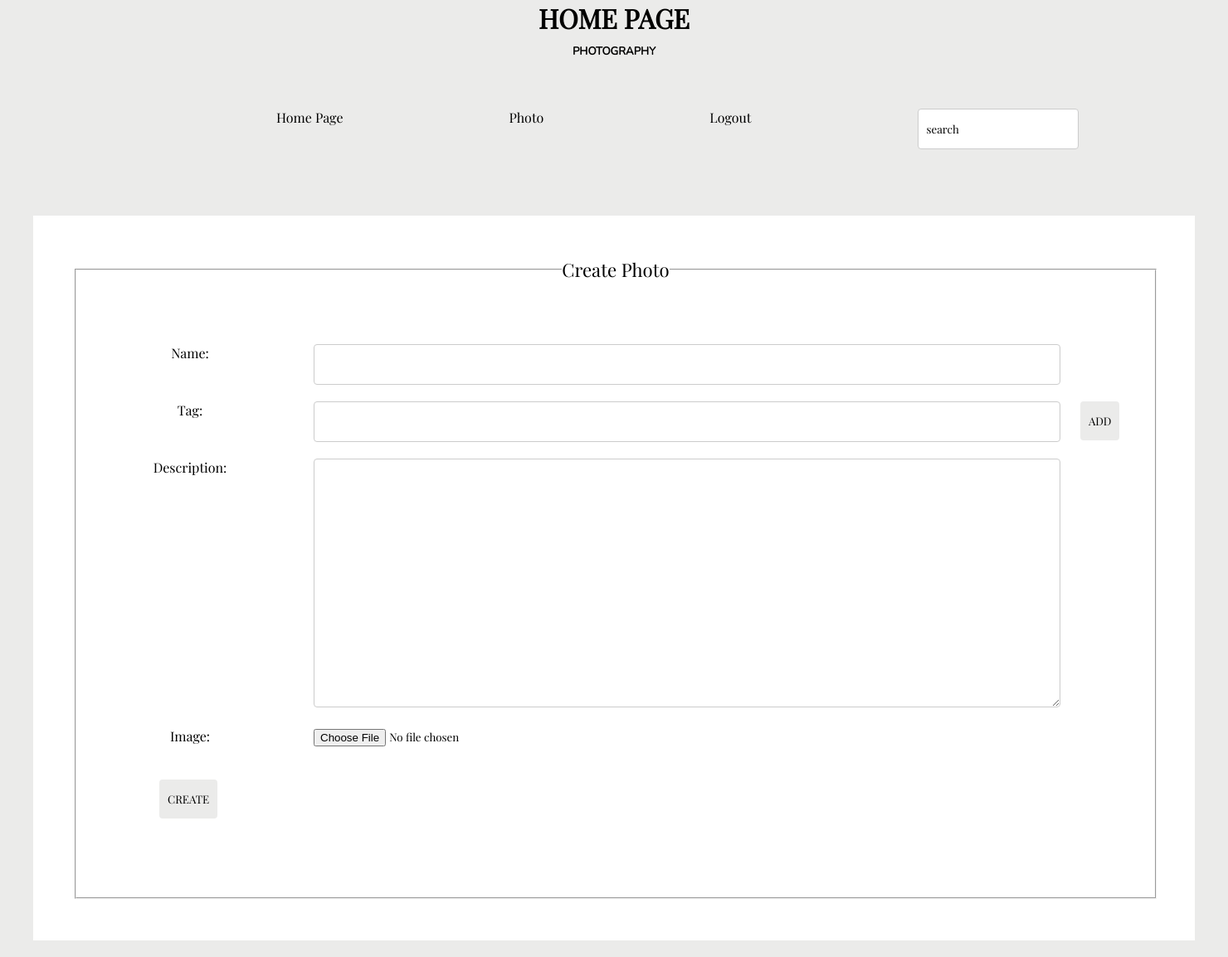
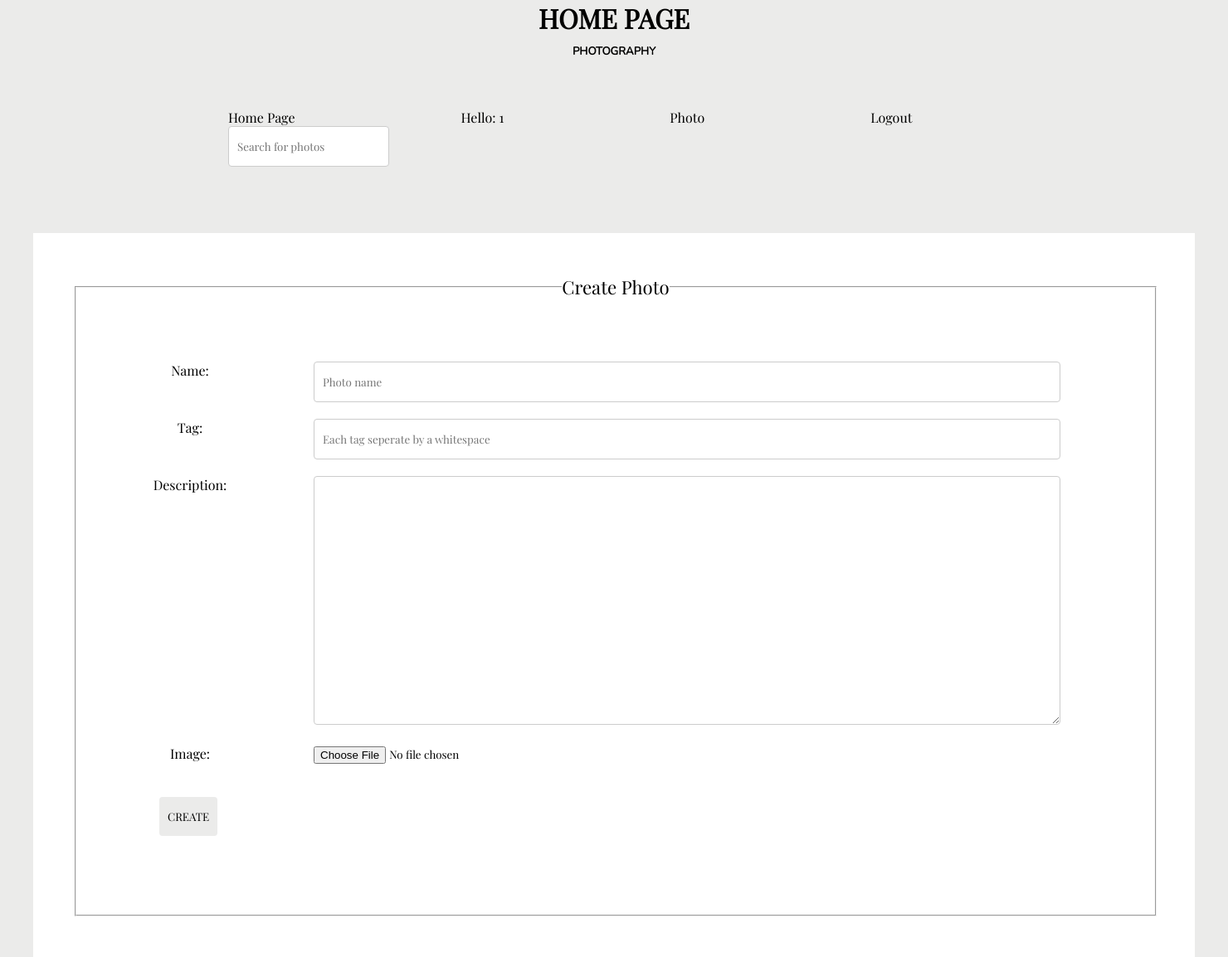
Before and after one commit to QuangAnh321/Web-assignment-project, a PHP site: page /Profile/photoUpload.php in a window 1480 px wide; the page is wider, and only the part inside the window is pictured. Shown: the part 50-1204 px from the top of that part at 83% size. Run offline with PHP 8.4, Linux system fonts and the light colour scheme; a user stored in the database is signed in; a stand-in replaces the project's code that opens the database connection; some libraries are stand-ins or nearby versions.

```diff
--- a/Asset/css/style.css
+++ b/Asset/css/style.css
@@ -40,7 +40,7 @@ h3{
 
 
 .menu {
-    width: 80%;
+    width: 1300px;
     background-color: #ffffff;
     margin: auto;
     margin-bottom: 50px;
@@ -92,7 +92,7 @@ h3{
 }
 
 .content ul li{
-    width: 300px;
+    width: 260px;
     float: left;
     /*width: 20%;*/
     margin: 10px 12px;
@@ -257,3 +257,16 @@ textarea {
     background: white;
 
 }
+
+.photoForm {
+    display:inline;
+}
+
+.error {
+    color: #a94442;
+  }
+
+  .success {
+    color: #3c763d;
+    text-align: center
+  }
--- a/Components/header.php
+++ b/Components/header.php
@@ -19,6 +19,7 @@
         <li><a href="/Web-assignment/index.php">Home Page</a></li>
         <?php
         if ((isset($_SESSION['username']) && $_SESSION['username'] != '')) {
+            echo "<li>Hello: ".$_SESSION['username']."</li>";
             echo "<li><a href='/Web-assignment/Profile/photoUpload.php'>Photo</a></li>";
             echo "<li><a href='/Web-assignment/Login/Logout.php'>Logout</a>";
         }
@@ -29,7 +30,7 @@
         }
         ?>
         <li>
-            <input type="text" name="search" value="search">
+            <input type="text" name="search" placeholder="Search for photos">
         </li>
     </ul>
 
--- /dev/null
+++ b/Core/Photos.php
@@ -0,0 +1,68 @@
+<?php
+require("../Database/config.php");
+session_start();
+$errors = array();
+if(isset($_POST["addPhoto"]) && isset($_FILES['image'])){
+      $name = mysqli_escape_string($_POST["name"]);
+      $allTags = mysqli_escape_string($_POST["tag"]);
+      $description = mysqli_escape_string($_POST["description"]);
+
+      // Ger user id (dang loi)
+      $getUserNameQuery = "SELECT user_id from users WHERE user_name =".$_SESSION['username'];
+      $result = mysqli_query($conn,  $getUserNameQuery);
+      $row = mysqli_fetch_assoc($result);
+      $user_id = $row["user_id"];
+
+      // File handling and insert photo in to db
+      $file_name = $_FILES['image']['name'];
+      $file_size =$_FILES['image']['size'];
+      $file_tmp =$_FILES['image']['tmp_name'];
+      $file_type=$_FILES['image']['type'];
+      $file_ext=strtolower(end(explode('.',$_FILES['image']['name'])));
+
+      $extensions= array("jpeg","jpg","png");
+
+      if(in_array($file_ext,$extensions)=== false){
+        array_push($errors, "Extension not allowed");
+      } else if ($file_size > 2097152) {
+        array_push($errors, "File size must be lower than 2MB");
+      } else {
+         $path = "/var/www/html/Web-assignment/";
+         $localPath = $path.$file_name;
+         if (is_dir($path)) {
+            @mkdir($path, 0777, true);
+         }
+         move_uploaded_file($file_tmp, $localPath);
+         $insertPhotoQuery = "INSERT INTO photos(photo_title, photo_description, user_id, photo_dir) VALUES('$name', '$description', '$user_id', '$localPath')";
+         $photo_id = mysqli_insert_id($conn);
+            if (mysqli_query($conn, $insertPhotoQuery)) {
+                echo "success";
+            } else {
+                echo "failed";
+                var_dump($user_id);
+            }
+      }
+
+      // Tag handling
+      $tagArray = explode(",", $allTags);
+      // check if the tag already exists
+      foreach($tagArray as $aTag) {
+         $checkTagQuery = "SELECT * FROM tags WHERE 'tag_name'='.$aTag.' LIMIT 1";
+         $tagResult = mysqli_query($conn, $checkTagQuery);
+         if ($tagResult == 0) {
+            $insertTagQuery = "INSERT INTO tags(tag_name) VALUES ('$aTag')";
+            mysqli_query($conn, $$insertTagQuery);
+            // get the last id inserted
+            $tag_id = mysqli_insert_id($conn);
+         } else {
+            // if found, get it's id
+            $tag = mysqli_fetch_assoc($checkTag);
+            $tag_id = $tag[0]['id'];
+         }
+      }
+
+      $insertTagPhotoQuery = "INSERT INTO tag_photo(photo_id, tag_id) VALUES ('.$photo_id.', '.$tag_id.')";
+      mysqli_query($conn, $insertTagPhotoQuery);
+
+   }
+?>
--- a/Profile/photoUpload.php
+++ b/Profile/photoUpload.php
@@ -1,25 +1,28 @@
 <?php
-    include "../Components/header.php"
+    require_once("../Database/config.php");
+    require_once("../Core/Photos.php");
+    include "../Components/header.php";
 ?>
 <title>Photo Upload</title>
 <link rel="stylesheet" href="../Asset/css/style.css">
-
 <div class="photo">
     <fieldset>
         <legend>Create Photo</legend>
         <div class="content">
                 <ul>
+                    <form action="photoUpload.php" class="photoForm" method="post" enctype="multipart/form-data">
                         <li style="width: 250px; text-align: center">Name:</li>
-                <li style="width: 900px"><input type="text" name="name"></li>
+                        <li style="width: 900px"><input type="text" name="name" placeholder="Photo name" required></li>
                         <li style="width: 250px; text-align: center">Tag: </li>
-                <li style="width: 900px"><input type="text" name="tag"></li>
-                <li style="width: 50px"><input type="submit" name="add" value="ADD"></li>
+                        <li style="width: 900px"><input type="text" name="tag" placeholder="Each tag seperate by a whitespace" required></li>
                         <li style="width: 250px; text-align: center">Description: </li>
-                <li style="width: 900px"><textarea name="tag"></textarea></li>
+                        <li style="width: 900px"><textarea name="description" required></textarea></li>
                         <li style="width: 250px; text-align: center">Image: </li>
                         <li style="width: 900px"><input type="file" name="image"></li>
-                <li style="width: 150px"><input type="submit" name="add" value="CREATE" class="create"></li>
+                        <li style="width: 150px"><input type="submit" name="addPhoto" value="CREATE" class="create"></li>
+                    <form>
                 </ul>
+            </form>
         </div>
     </fieldset>
 </div>
@@ -42,7 +45,7 @@
                 DESCRIPTION
             </li>
         </ul>
-        <a class="link" href="/Profile/fixPhoto.php"><i class="fas fa-tools"></i></a>
+        <a class="link" href="../Profile/fixPhoto.php"><i class="fas fa-tools"></i></a>
     </div>
 </div>
 
```
Also changed, not shown: Asset/css/Au.css (+1 -22 lines), Database/webAssignment.sql (+78 -1 lines), index.php (+3 -4 lines), 193592.jpg (added), WEBdb.jpg (added). Lines whose indentation alone changed are shown as unchanged.
